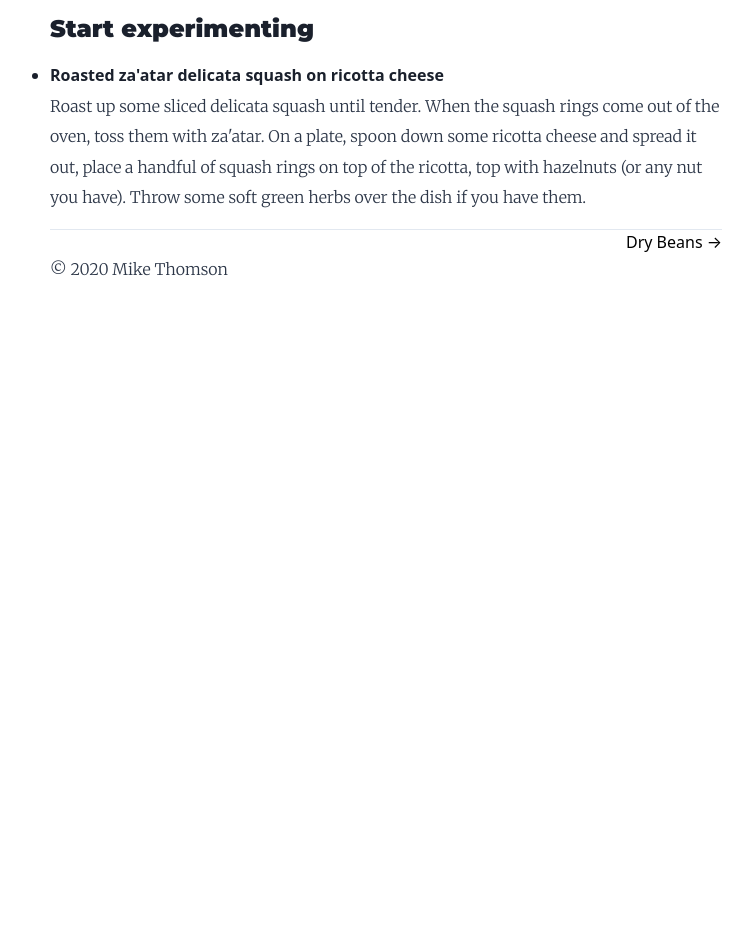
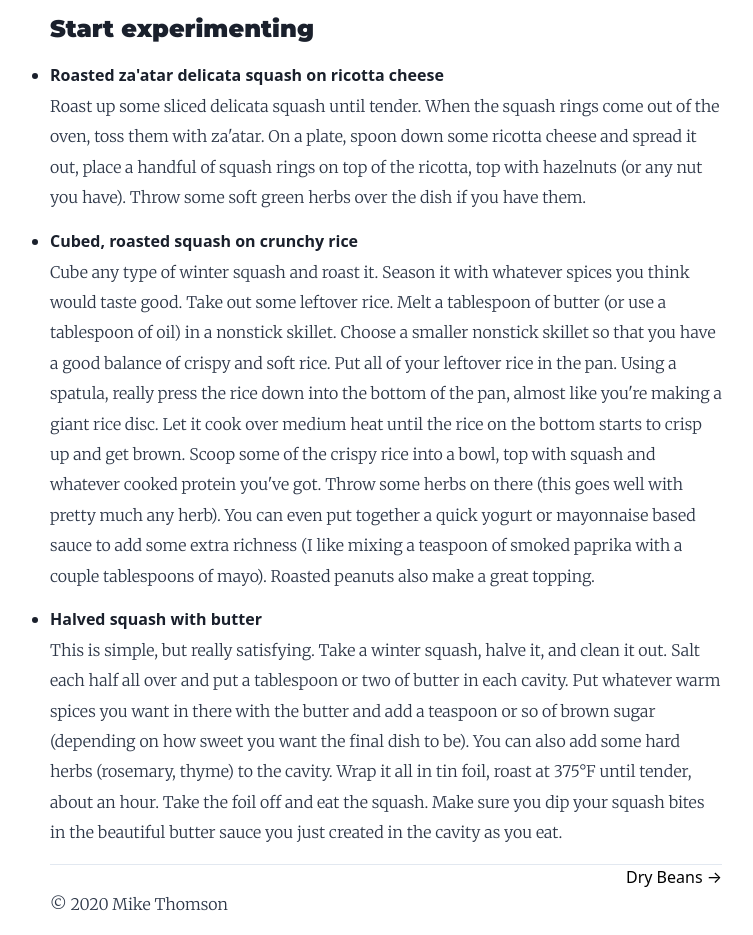
Before and after one commit to michaelgt04/mikes-tiny-kitchen, a Gatsby site: page /blog/squash/ in a window 1280 px wide. Shown: the part 2069-3004 px from the top of the page, without its empty margins (254-1007 px from the left). Before the commit the page ends 2369 px from the top, so only its background shows below. Built offline with nearby package versions, Linux system fonts and the light colour scheme; Gatsby itself is replaced by a stand-in of ours.

Commit message:
Add a couple more winter squash experiments

```diff
--- a/content/blog/squash.md
+++ b/content/blog/squash.md
@@ -80,3 +80,30 @@ of the oven, toss them with za'atar. On a plate, spoon down some ricotta cheese
 and spread it out, place a handful of squash rings on top of the ricotta, top
 with hazelnuts (or any nut you have). Throw some soft green herbs over the dish
 if you have them.
+
+- Cubed, roasted squash on crunchy rice
+
+Cube any type of winter squash and roast it. Season it with whatever spices you
+think would taste good. Take out some leftover rice. Melt a tablespoon of
+butter (or use a tablespoon of oil) in a nonstick skillet. Choose a smaller
+nonstick skillet so that you have a good balance of crispy and soft rice.
+Put all of your leftover rice in the pan. Using a
+spatula, really press the rice down into the bottom of the pan, almost like
+you're making a giant rice disc. Let it cook over medium heat until the rice on
+the bottom starts to crisp up and get brown. Scoop some of the crispy rice into
+a bowl, top with squash and whatever cooked protein you've got. Throw some herbs
+on there (this goes well with pretty much any herb). You
+can even put together a quick yogurt or mayonnaise based sauce to add some extra
+richness (I like mixing a teaspoon of smoked paprika with a couple tablespoons
+of mayo). Roasted peanuts also make a great topping.
+
+- Halved squash with butter
+
+This is simple, but really satisfying. Take a winter squash, halve it, and clean
+it out. Salt each half all over and put a tablespoon or two of butter in each cavity. Put
+whatever warm spices you want in there with the butter and add a teaspoon or so
+of brown sugar (depending on how sweet you want the final dish to be). You
+can also add some hard herbs (rosemary, thyme) to the cavity. Wrap it all in
+tin foil, roast at 375&#xb0;F until tender, about an hour. Take the foil off and
+eat the squash. Make sure you dip your squash bites in the beautiful butter
+sauce you just created in the cavity as you eat.
```
